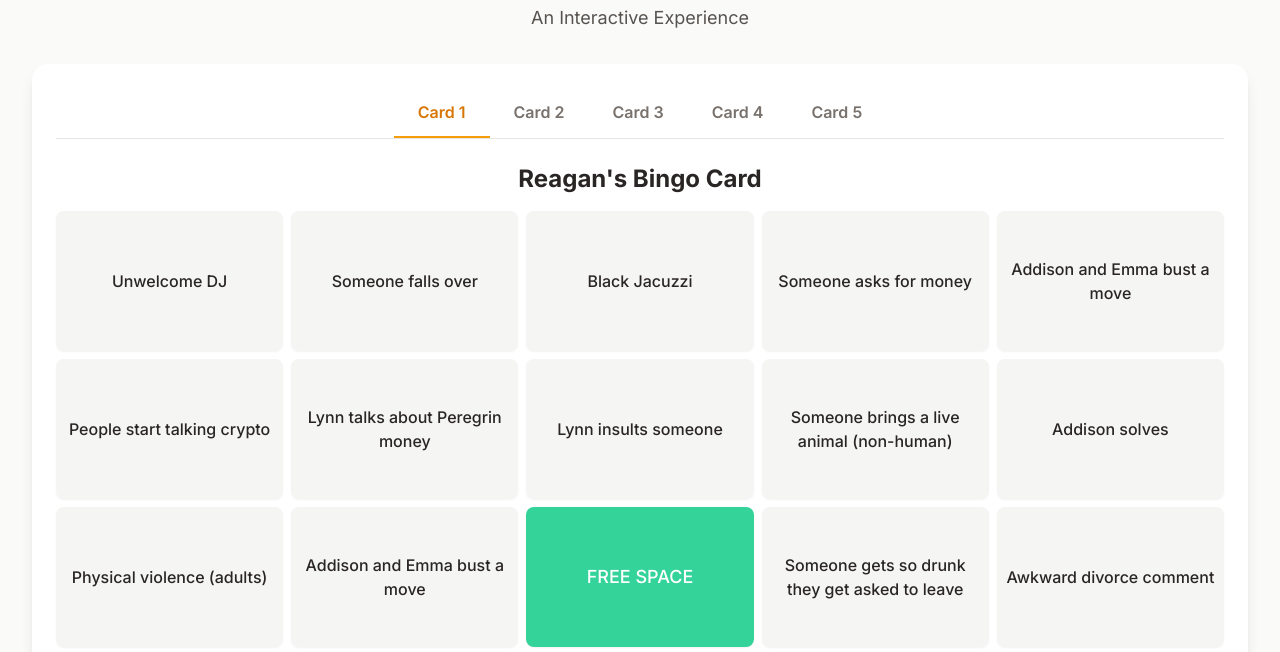
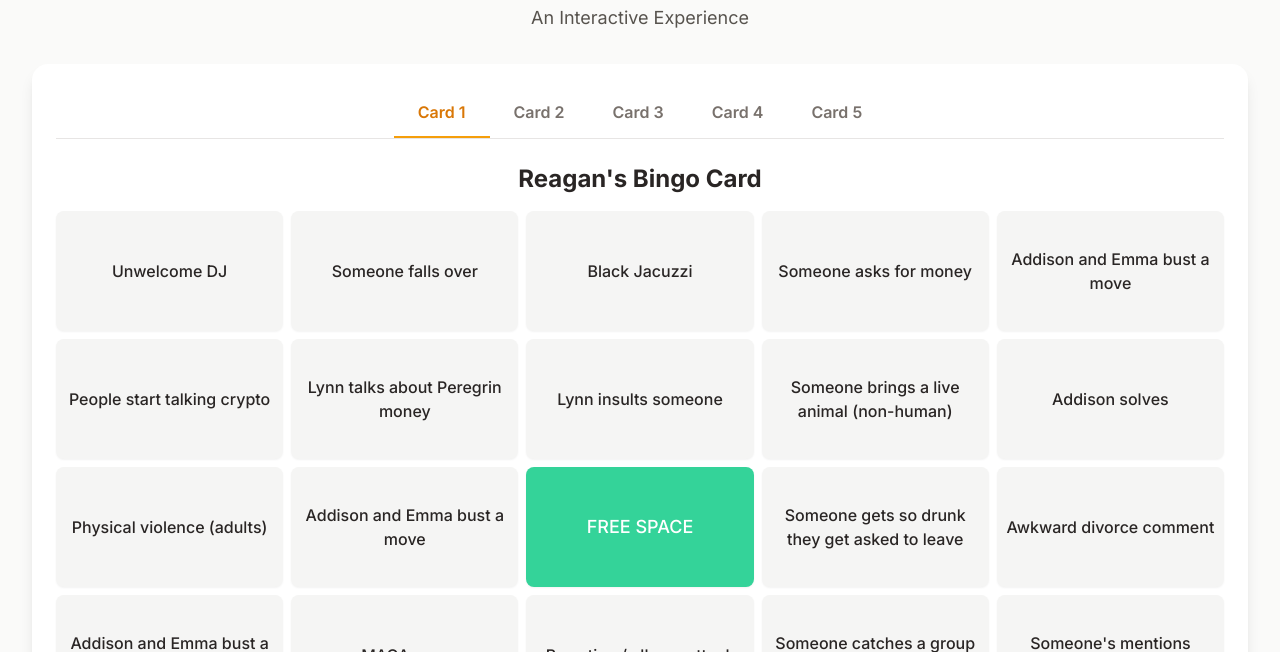
Before and after one commit to rmshawn/Jacuzzi-Bingo, a plain HTML site: page index.html in a window 1280 px wide. Shown: the part 76-728 px from the top of the page. Drawn offline with nearby package versions, Linux system fonts and the light colour scheme.

Commit message:
Update index.html

```diff
--- a/index.html
+++ b/index.html
@@ -8,10 +8,6 @@
     <script src="https://cdn.jsdelivr.net/npm/chart.js"></script>
     <script src="https://cdn.jsdelivr.net/npm/canvas-confetti@1.9.2/dist/confetti.browser.min.js"></script>
     <link href="https://fonts.googleapis.com/css2?family=Inter:wght@400;500;600;700&display=swap" rel="stylesheet">
-    <!-- Chosen Palette: Warm Neutrals -->
-    <!-- Application Structure Plan: The application uses a tab-based navigation to switch between five bingo cards. This is a user-friendly approach for presenting a fixed number of distinct views. The main view is a single-column layout, interactively displaying the selected 5x5 bingo grid. This simplified structure, removing the analysis chart, focuses purely on the interactive bingo game, making it ideal for mobile use. Users can click on squares to mark them, providing immediate visual feedback, and a confetti animation celebrates each marked item, enhancing engagement. This interactive game design was chosen to transform the static bingo report into an engaging, explorable experience focused on gameplay. -->
-    <!-- Visualization & Content Choices: The core content (bingo items) is organized into interactive grids. Goal: Play. Method: HTML/CSS grid with JS for interaction. Interaction: Clicking a square toggles its 'completed' state (color change) and triggers a confetti animation. Justification: This directly simulates playing bingo and adds a celebratory element. Tooltips on hover provide the difficulty of each item (though now a secondary feature due to chart removal). Goal: Inform. Method: JS-driven tooltips. Justification: Provides quick, non-intrusive access to item details. The names are randomly assigned to cards for personalization. -->
-    <!-- CONFIRMATION: NO SVG graphics used. NO Mermaid JS used. -->
     <style>
         body {
             font-family: 'Inter', sans-serif;
@@ -19,24 +15,25 @@
         }
         .bingo-grid-cell {
             transition: background-color 0.3s, color 0.3s;
-            min-height: 100px; /* Adjusted for smaller screens */
+            min-height: 80px; /* Adjusted for smaller screens (mobile portrait) */
             word-break: break-word; /* Ensure long text breaks */
             overflow-wrap: break-word; /* For older browsers */
             display: flex;
             align-items: center;
             justify-content: center;
-            padding: 0.5rem; /* Adjusted padding */
-            font-size: 0.875rem; /* text-sm */
+            padding: 0.3rem; /* Adjusted padding for smaller screens */
+            font-size: 0.75rem; /* text-xs for mobile portrait */
         }
         @media (min-width: 640px) { /* sm breakpoint */
             .bingo-grid-cell {
-                min-height: 120px;
-                font-size: 1rem; /* text-base */
+                min-height: 100px; /* Slightly larger for small tablets/landscape phones */
+                font-size: 0.875rem; /* text-sm */
             }
         }
         @media (min-width: 1024px) { /* lg breakpoint */
             .bingo-grid-cell {
-                height: 140px; /* Original height for larger screens */
+                min-height: 120px; /* Original height for larger screens */
+                font-size: 1rem; /* text-base */
             }
         }
         .bingo-grid-cell.marked {
@@ -91,8 +88,7 @@
                 <div id="bingo-card-container">
                     <h2 id="card-title" class="text-2xl font-bold text-center mb-4 text-stone-800"></h2>
                     <div id="bingo-grid" class="grid grid-cols-5 gap-2">
-                        <!-- Bingo cells will be dynamically inserted here -->
-                    </div>
+                        </div>
                 </div>
             </div>
         </div>
```
